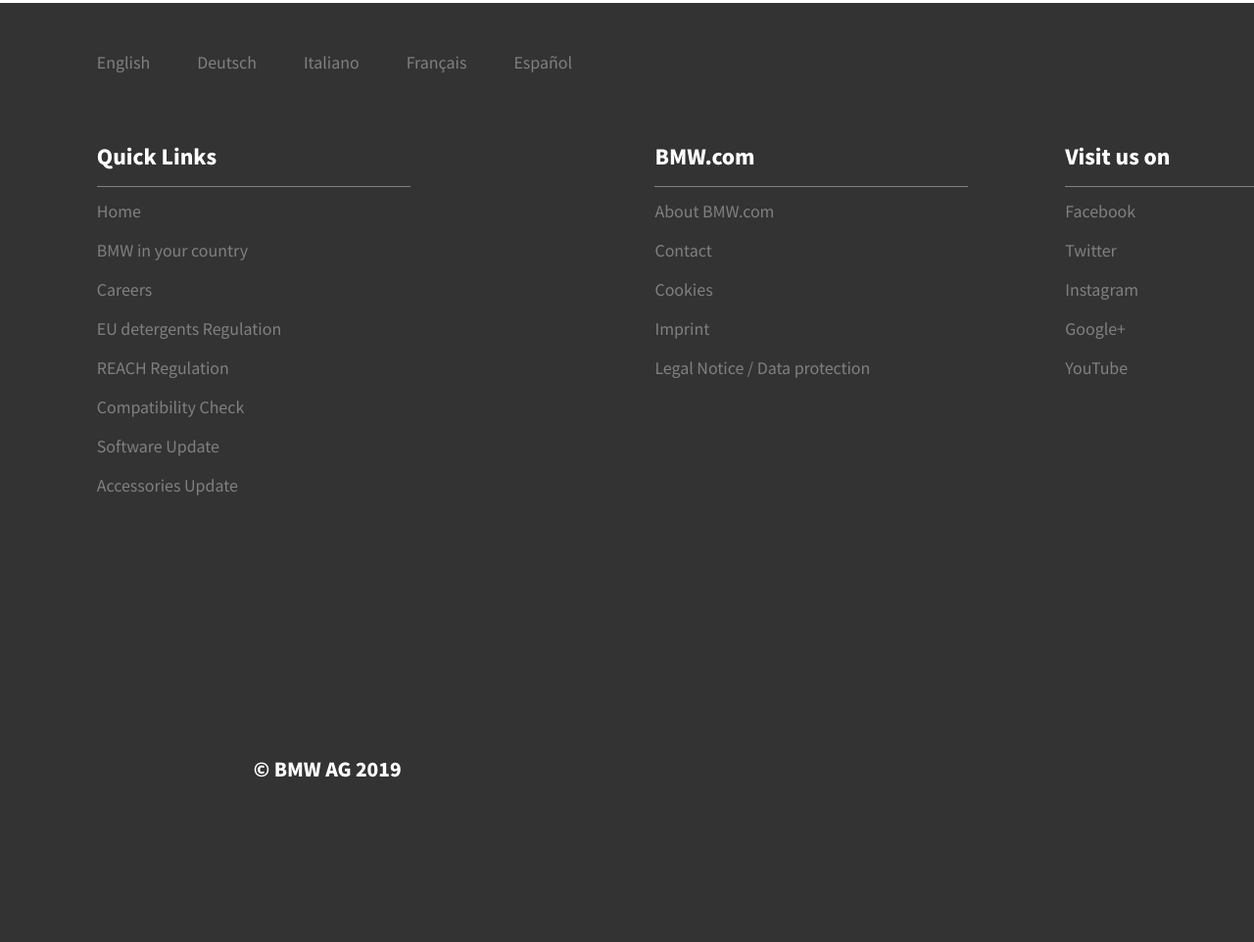
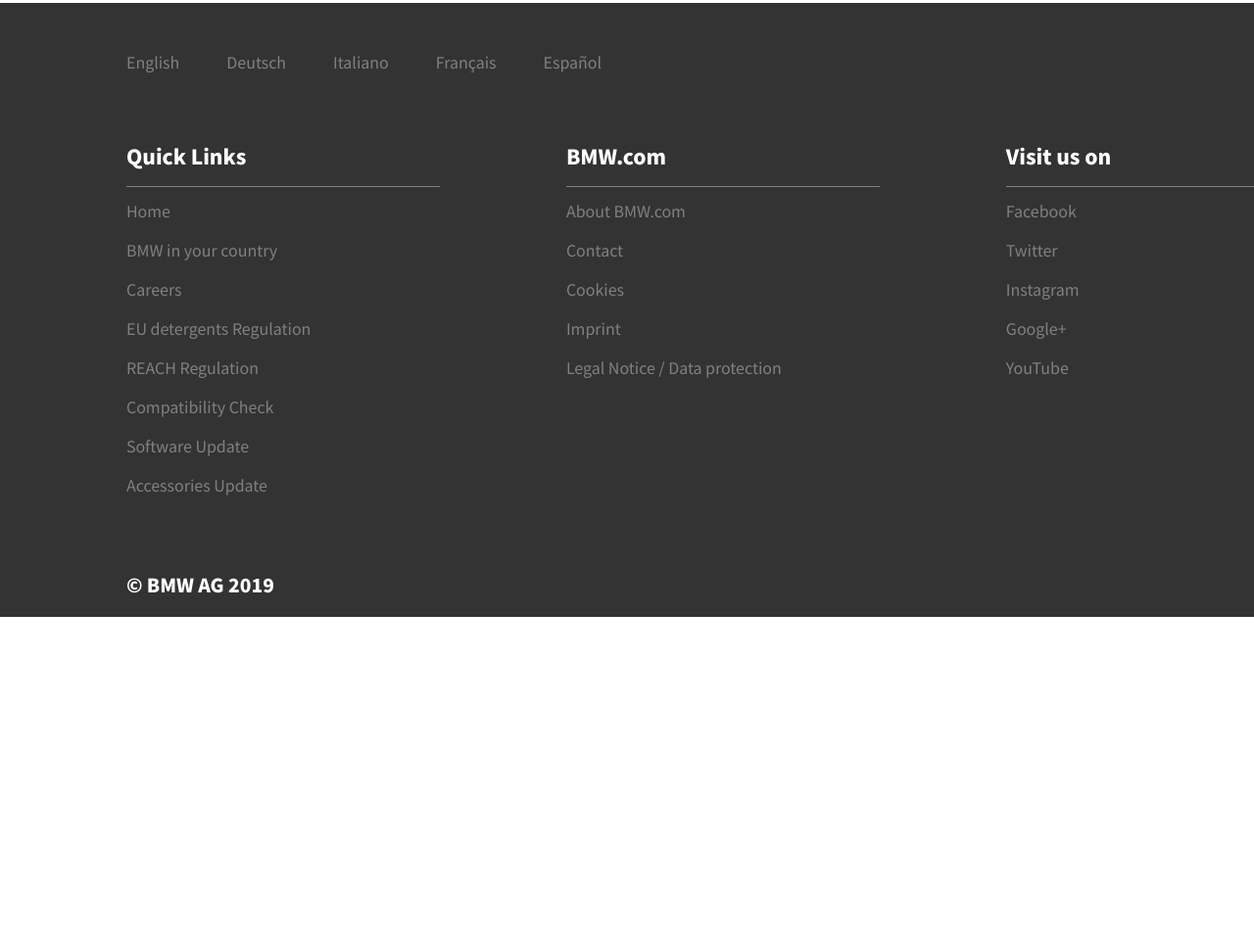
Before and after one commit to AnikaVT/BMW, a plain HTML site: page index.html in a window 1280 px wide. Shown: the part 2774-3736 px from the top of the page at 98% size. After the commit the page ends 3404 px from the top, so only its background shows below. Drawn offline with Linux system fonts and the light colour scheme.

Commit message:
Update style.css

```diff
--- a/style.css
+++ b/style.css
@@ -412,9 +412,8 @@ h2 {
         grid-area: footer-text;
         font-weight: 900;
         font-size: 1.2rem;
-        margin: 3rem 0rem;
         color: white;
-        padding: 10rem;
+        padding: 1 0rem;
     }
 
 
@@ -516,9 +515,7 @@ h2 {
 
     .footer-text {
         font-size: 0.8rem;
-        padding: 0;
         margin: 0 0 3rem 0;
         color: white;
-        align-items: center;
     }
 }
```
